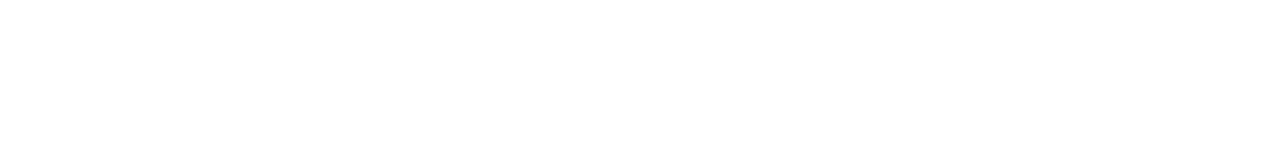
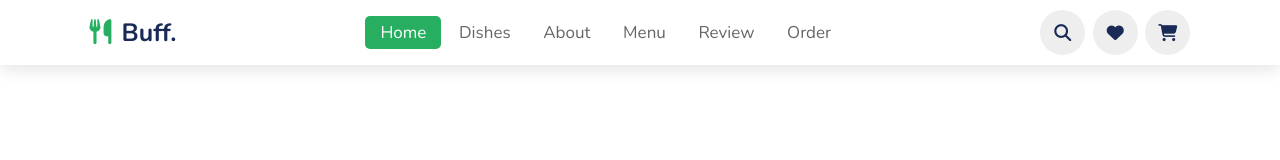
Before and after one commit to yh9alek/buff-landing, a plain HTML site: page index.html in a window 1280 px wide. Drawn offline with nearby package versions, Linux system fonts and the light colour scheme.

Commit message:
Header is finished

```diff
--- a/app.js
+++ b/app.js
@@ -0,0 +1,12 @@
+let menu = document.querySelector('#menu-bars');
+let navbar = document.querySelector('.navbar');
+
+menu.onclick = () => {
+    menu.classList.toggle('fa-times');
+    navbar.classList.toggle('active');
+}
+
+window.onscroll = () => {
+    menu.classList.remove('fa-times');
+    navbar.classList.remove('active');
+}
--- a/index.html
+++ b/index.html
@@ -5,8 +5,35 @@
         <meta name="viewport" content="width=device-width, initial-scale=1.0">
         <title>Buff</title>
         <link rel="stylesheet" href="styles.css">
+        <!-- font-awesome link -->
+        <link rel="stylesheet" href="https://cdnjs.cloudflare.com/ajax/libs/font-awesome/6.4.2/css/all.min.css" integrity="sha512-z3gLpd7yknf1YoNbCzqRKc4qyor8gaKU1qmn+CShxbuBusANI9QpRohGBreCFkKxLhei6S9CQXFEbbKuqLg0DA==" crossorigin="anonymous" referrerpolicy="no-referrer" />
+        <!-- swiper css link -->
+        <link rel="stylesheet" href="https://cdn.jsdelivr.net/npm/swiper@10/swiper-bundle.min.css"/>
     </head>
     <body>
+        <!-- HEDAER -->
+        <header>
+            <a href="#" class="logo"><i class="fas fa-utensils"></i>buff.</a>
+            <nav class="navbar">
+                <a href="#home" class="active">home</a>
+                <a href="#dishes">dishes</a>
+                <a href="#about">about</a>
+                <a href="#menu">menu</a>
+                <a href="#review">review</a>
+                <a href="#order">order</a>
+            </nav>
+            <div class="icons">
+                <i class="fas fa-bars" id="menu-bars"></i>
+                <i class="fas fa-search" id="search-icon"></i>
+                <a href="#" class="fas fa-heart"></a>
+                <a href="#" class="fas fa-shopping-cart"></a>
+            </div>
+        </header>
+        <!-- HEDAER -->
 
+        <!-- swiper js script -->
+        <script src="https://cdn.jsdelivr.net/npm/swiper@10/swiper-bundle.min.js"></script>
+        <!-- personal script -->
+        <script src="app.js"></script>
     </body>
 </html>
--- a/styles.css
+++ b/styles.css
@@ -1,5 +1,90 @@
+@import url('https://fonts.googleapis.com/css2?family=Nunito:wght@200;300;400;600;700&display=swap');
+
+:root {
+    --green: #27ae60;
+    --black: #192a56;
+    --light-color: #666;
+    --box-shadow: 0 .5rem 1.5rem rgba(0, 0, 0, .1);
+}
+
 * {
     padding: 0;
     margin: 0;
     box-sizing: border-box;
+    font-family: 'Nunito', sans-serif;
+    text-decoration: none;
+    outline: none;
+    border: none;
+    text-transform: capitalize;
+    transition: all .2s linear;
 }
+
+html {
+    font-size: 62.5%;
+    overflow-x: hidden;
+    scroll-padding-top: 5.5rem;
+    scroll-behavior: smooth;
+}
+
+header {
+    position: fixed;
+    top: 0;
+    left: 0;
+    right: 0;
+    background: #fff;
+    padding: 1rem 7%;
+    display: flex;
+    align-items: center;
+    justify-content: space-between;
+    z-index: 1000;
+    box-shadow: var(--box-shadow);
+}
+
+header .logo {
+    color: var(--black);
+    font-size: 2.5rem;
+    font-weight: bolder;
+}
+
+header .logo i {
+    color: var(--green);
+    margin-right: 10px;
+}
+
+header .navbar a {
+    font-size: 1.7rem;
+    border-radius: .5rem;
+    padding: .5rem 1.5rem;
+    color: var(--light-color);
+}
+
+header .navbar a:hover,
+header .navbar a.active {
+    color: #fff;
+    background-color: var(--green);
+}
+
+header .icons i,
+header .icons a {
+    cursor: pointer;
+    margin-left: .5rem;
+    height: 4.5rem;
+    line-height: 4.5rem;
+    width: 4.5rem;
+    text-align: center;
+    font-size: 1.7rem;
+    color: var(--black);
+    border-radius: 50%;
+    background: #eee;
+}
+
+header .icons i:hover,
+header .icons a:hover {
+    color: #fff;
+    background: var(--green);
+    transform: rotate(1turn);
+}
+
+header .icons #menu-bars {
+    display: none;
+}
```
